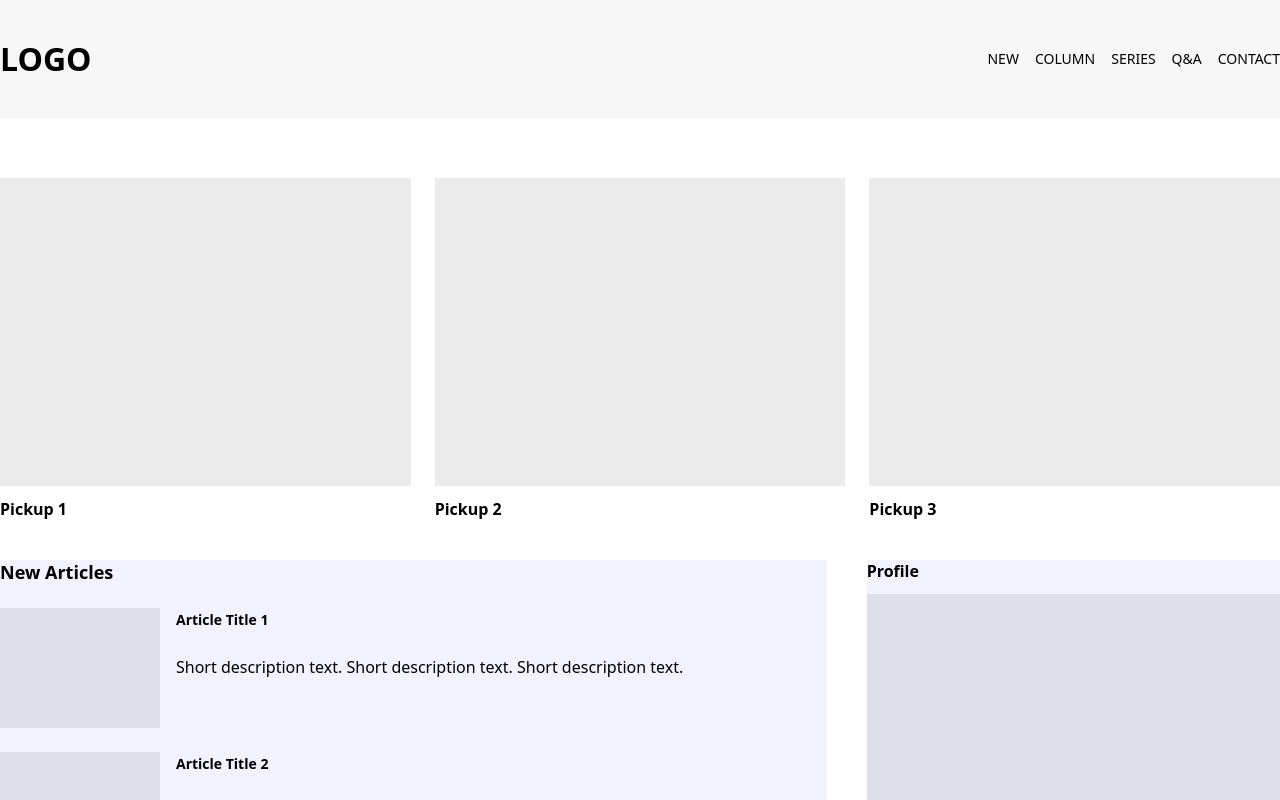
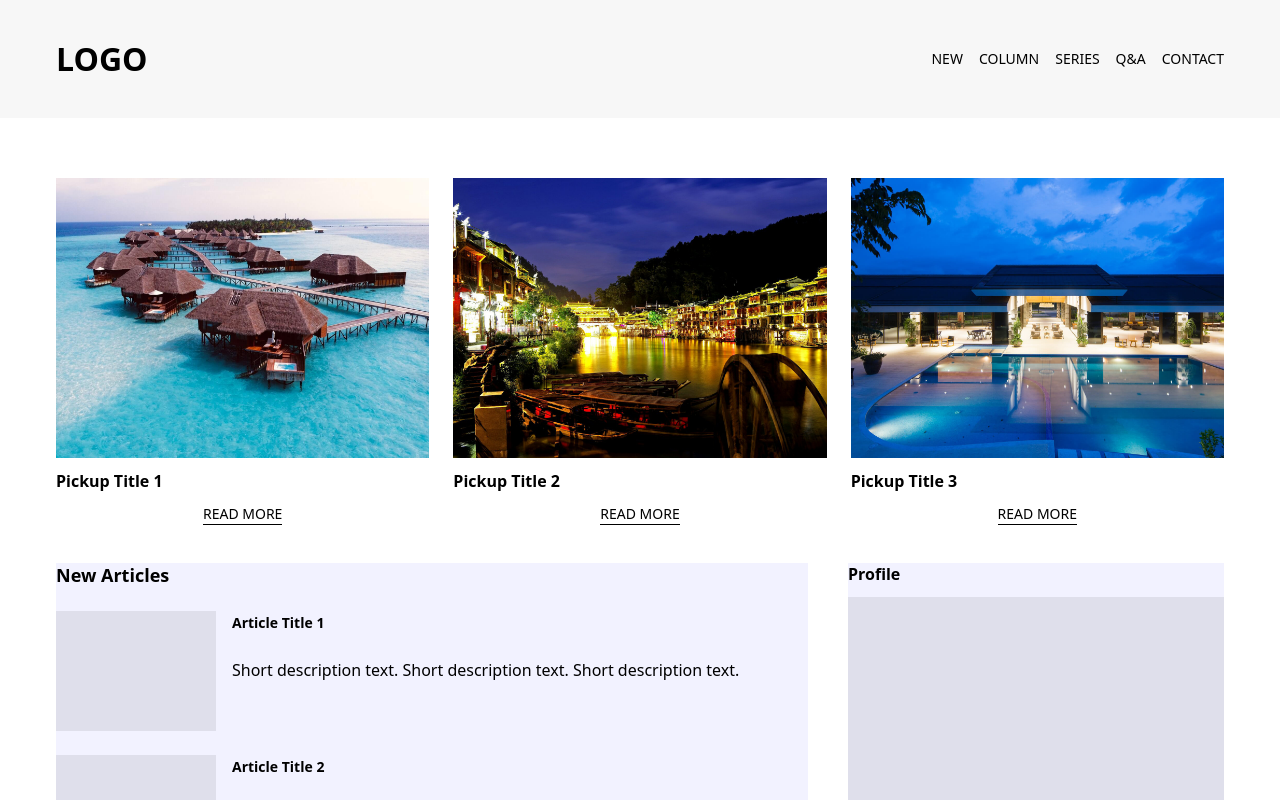
Before and after one commit to fujita0000hisashi-cpu/codejump-advanced-1, a React (Vite) app: page / in a window 1280 px wide. Shown: the top 800 px of the page. Built offline with nearby package versions, Linux system fonts and the light colour scheme.

Commit message:
feat: add read more link to pickup section (#2)
* feat: style pickup cards

* feat: add read more link

* fix: correct container class typo affecting layout width

```diff
--- a/src/components/Pickup.tsx
+++ b/src/components/Pickup.tsx
@@ -4,16 +4,19 @@ export function Pickup() {
       <div className="container">
         <div className="pickup-grid">
           <article className="pickup-card">
-            <div className="pickup-thumb"></div>
-            <h2 className="pickup-title">Pickup 1</h2>
+            <img className="pickup-thumb" src="/img/pickup1.jpg" alt="Pickup 1"/>
+            <h2 className="pickup-title">Pickup Title 1</h2>
+            <a href="#" className="pickup-more">READ MORE</a>
           </article>
           <article className="pickup-card">
-            <div className="pickup-thumb"></div>
-            <h2 className="pickup-title">Pickup 2</h2>
+            <img className="pickup-thumb" src="/img/pickup2.jpg" alt="Pickup 2"/>
+            <h2 className="pickup-title">Pickup Title 2</h2>
+            <a href="#" className="pickup-more">READ MORE</a>
           </article>
           <article className="pickup-card">
-            <div className="pickup-thumb"></div>
-            <h2 className="pickup-title">Pickup 3</h2>
+            <img className="pickup-thumb" src="/img/pickup3.jpg" alt="Pickup 3"/>
+            <h2 className="pickup-title">Pickup Title 3</h2>
+            <a href="#" className="pickup-more">READ MORE</a>
           </article>
         </div>
       </div>
--- a/src/style.css
+++ b/src/style.css
@@ -25,7 +25,7 @@ body {
   1. Container (横幅責任)
 ====================== */
 
-.conteiner {
+.container {
   max-width: 1200px;
   margin: 0 auto;
   padding: 0 16px;
@@ -64,7 +64,7 @@ body {
 }
 
 /* ====================
-  Pickup（骨格）
+  Pickup（style）
 ====================== */
 .pickup {
   margin-top: 60px;
@@ -83,13 +83,45 @@ body {
 
 .pickup-thumb {
   width: 100%;
+  height: auto;
+  display: block;
   aspect-ratio: 4 / 3;
   background: rgba(0, 0, 0, .08);
+  object-fit: cover;
 }
 
 .pickup-title {
   margin: 0;
   font-size: 16px;
+  line-height: 1.4;
+}
+
+/* READ MORE */
+.pickup-more {
+  font-size: 14px;
+  text-decoration: none;
+  color: inherit;
+  position: relative;
+  width: fit-content;
+  justify-self: center;
+}
+
+/*河川部を疑似要素で作る*/
+.pickup-more::after {
+  content: "";
+  position: absolute;
+  left: 0;
+  bottom: -2px;
+  width: 100%;
+  height: 1px;
+  background: #000;
+  transition: transform .3s ease, opacity .3s ease;
+}
+
+/* hover で左->右に消える */
+.pickup-more:hover::after {
+  transform:translateY(6);
+  opacity: 0;
 }
 
 /* Responsive */
```
